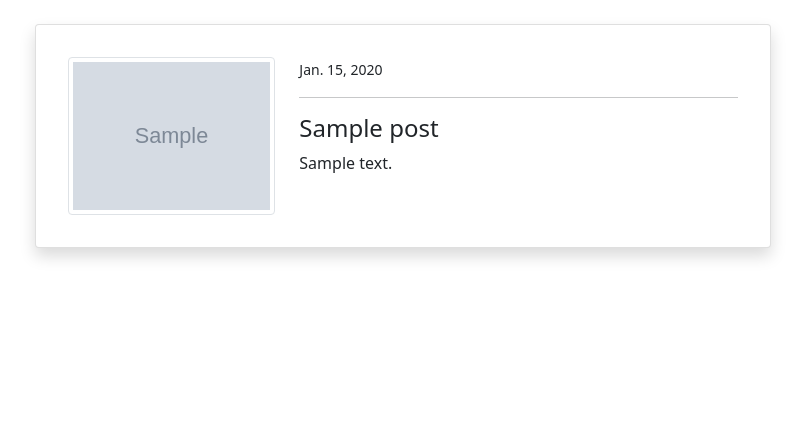
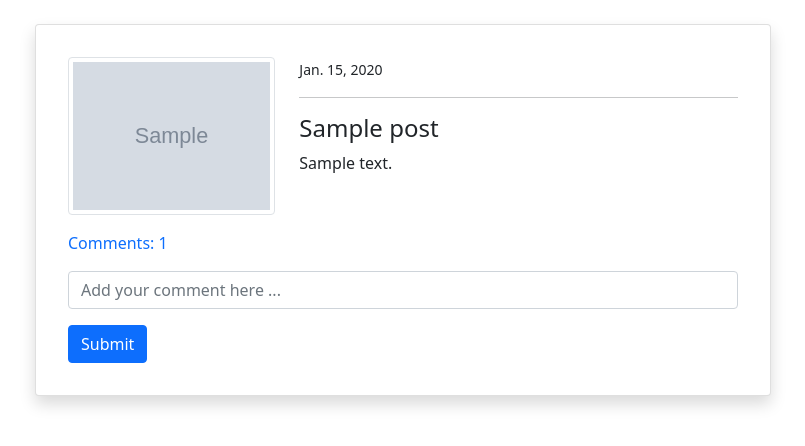
Before and after one commit to SaberHardy/postsubscribers, a Django app: page /detail/1/ in a window 1280 px wide. Shown: the part 56-502 px from the top of the page, without its empty margins (237-1042 px from the left). Run offline with Django 4.2, Linux system fonts and the light colour scheme; tables that the repository leaves empty hold one stand-in row (values such as "Sample post"); grey boxes marked "Sample" are stand-in pictures; some libraries are stand-ins or nearby versions.

Commit message:
add comment model & form

```diff
--- a/blog/admin.py
+++ b/blog/admin.py
@@ -1,5 +1,5 @@
 from django.contrib import admin
-from blog.models import Post
+from blog.models import Post, Comment
 
 
 class PostModelAdmin(admin.ModelAdmin):
@@ -7,3 +7,4 @@ class PostModelAdmin(admin.ModelAdmin):
 
 
 admin.site.register(Post, PostModelAdmin)
+admin.site.register(Comment)
--- a/blog/forms.py
+++ b/blog/forms.py
@@ -1,6 +1,6 @@
 from django import forms
 
-from blog.models import Post
+from blog.models import Post, Comment
 
 
 class PostModelForm(forms.ModelForm):
@@ -17,3 +17,16 @@ class PostUpdateForm(forms.ModelForm):
     class Meta:
         model = Post
         fields = ['title', 'content']
+
+
+class CommentForm(forms.ModelForm):
+    content = forms.CharField(label='',
+                                      widget=forms.TextInput(
+                                          attrs={
+                                              'placeholder': 'Add your comment here ...',
+                                              'class': 'mt-3'
+                                          }))
+
+    class Meta:
+        model = Comment
+        fields = ('content',)
--- a/blog/models.py
+++ b/blog/models.py
@@ -11,5 +11,20 @@ class Post(models.Model):
     class Meta:
         ordering = ['date_created']
 
+    def comment_count(self):
+        return self.comment_set.all().count()
+
+    def comments(self):
+        return self.comment_set.all()
+
     def __str__(self):
         return self.title
+
+
+class Comment(models.Model):
+    user = models.ForeignKey(User, on_delete=models.CASCADE)
+    post = models.ForeignKey(Post, on_delete=models.CASCADE)
+    content = models.CharField(max_length=200)
+
+    def __str__(self):
+        return self.content
--- a/blog/views.py
+++ b/blog/views.py
@@ -1,7 +1,7 @@
 from django.shortcuts import render, redirect
 
 from blog.models import Post
-from .forms import PostModelForm, PostUpdateForm
+from .forms import PostModelForm, PostUpdateForm, CommentForm
 
 
 def home(request):
@@ -25,8 +25,19 @@ def home(request):
 
 def post_detail(request, pk):
     post = Post.objects.get(id=pk)
+    if request.method == 'POST':
+        c_form = CommentForm(request.POST)
+        if c_form.is_valid():
+            instance = c_form.save(commit=False)
+            instance.user = request.user
+            instance.post = post
+            instance.save()
+            return redirect('post_detail', pk=post.id)
+    else:
+        c_form = CommentForm()
     context = {
-        'post': post
+        'post': post,
+        'c_form': c_form,
     }
     return render(request, 'blog/post_detail.html', context)
 
--- a/static/css/style.css
+++ b/static/css/style.css
@@ -3,5 +3,8 @@
     background-position: center;
     background-size: cover;
     height: 100vh;
+}
 
+a {
+    text-decoration: none;
 }
--- a/templates/blog/post_detail.html
+++ b/templates/blog/post_detail.html
@@ -36,6 +36,29 @@
                                     <p>{{ post.content }}</p>
                                 </div>
                             </div>
+
+
+                            <p class="mt-3">
+                                <a class="" data-bs-toggle="collapse" href="#collapseExample"
+                                   role="button" aria-expanded="false" aria-controls="collapseExample">
+                                    Comments: {{ post.comment_count }}
+                                </a>
+                            </p>
+                            <div class="collapse" id="collapseExample">
+                                <div class="card card-body" style="height: 150px; overflow-y: scroll;">
+                                    {% for comment in post.comments %}
+                                        <p class="text-justify">
+                                            {{ comment.content }}
+                                        </p>
+
+                                    {% endfor %}
+                                </div>
+                            </div>
+                            <form method="POST">
+                                {% csrf_token %}
+                                {{ c_form|crispy }}
+                                <input class="btn btn-primary btn-primary" type="submit" value="Submit">
+                            </form>
                         </div>
                     </div>
                 </div>
```
